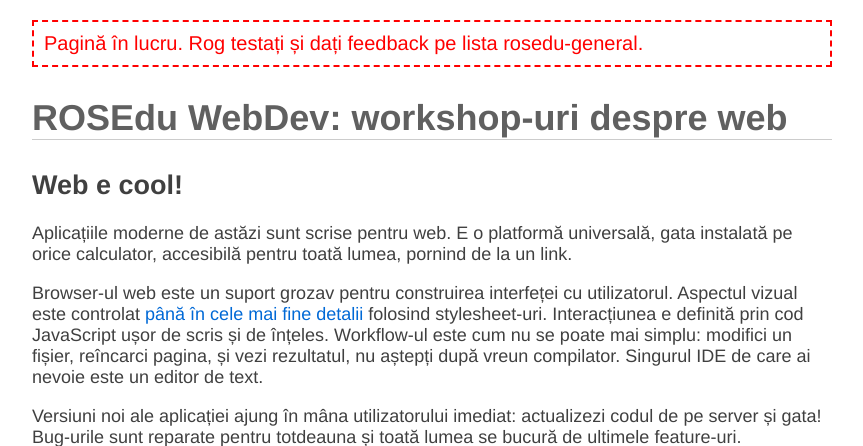
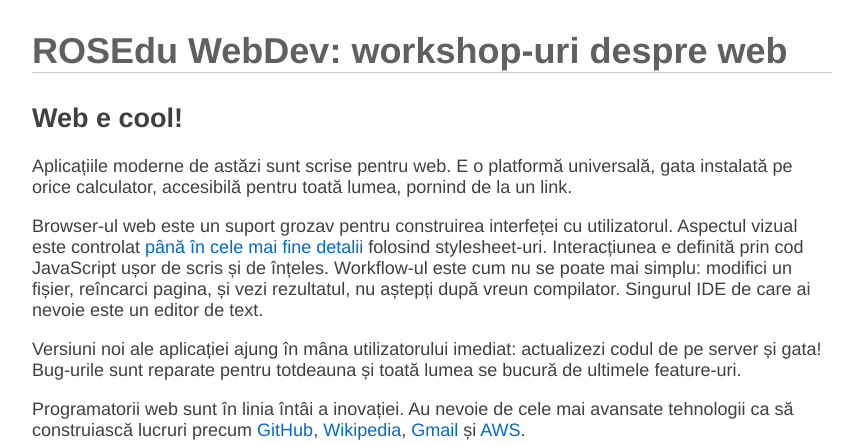
Before and after one commit to rosedu/web-workshops, a Flask app: page / in a window 1280 px wide. Shown: the top 446 px of the page, without its empty margins (208-1071 px from the left). Run offline with Flask 2, Linux system fonts and the light colour scheme; some libraries are stand-ins or nearby versions.

Commit message:
remove work-in-progress header

```diff
--- a/templates/layout.html
+++ b/templates/layout.html
@@ -13,10 +13,6 @@
 
 {% if config['DEBUG'] %}{% include 'devel.html' %}{% endif %}
 
-<p style="color: red; border: 2px dashed red; padding: 10px; font-size: 20px;">
-  Pagină în lucru. Rog testați și dați feedback pe lista rosedu-general.
-</p>
-
 {% block content %}
 {% endblock %}
 
```
